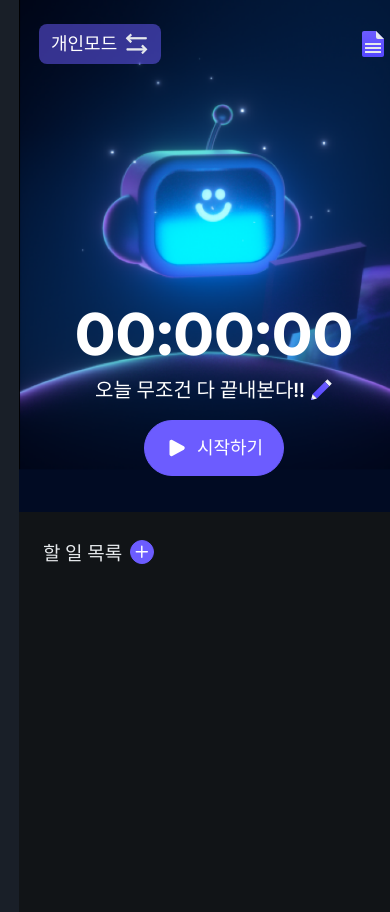
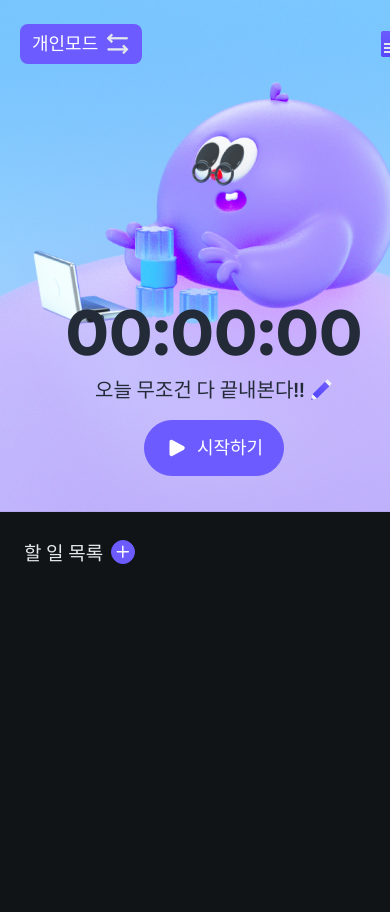
Before and after one commit to Nexters/time2do-FE, a React (Vite) app: page / in a window 390 px wide. Shown: the top 912 px of the page. Built offline with nearby package versions, Linux system fonts and the light colour scheme.

Commit message:
feat: 카운트업 이미지 및 스타일링 변경 및 반응형 최대너비 변경

```diff
--- a/src/components/CountUpHeader.tsx
+++ b/src/components/CountUpHeader.tsx
@@ -55,7 +55,7 @@ export const CountUpHeader = () => {
     <>
       <div className="relative h-full w-full bg-[url('/img/character.png')] bg-cover bg-center text-white">
         <div className="absolute top-0 left-0 flex w-full items-center justify-between px-5 py-6">
-          <button className="btn-primary btn-sm btn h-10 border-0 bg-opacity-50 text-lg font-bold">
+          <button className="btn-primary btn-sm btn h-10 border-0 text-lg font-bold">
             개인모드
             <Switch classNames="ml-2" />
           </button>
@@ -64,10 +64,10 @@ export const CountUpHeader = () => {
             <Report />
           </button>
         </div>
-        <div className="absolute bottom-0 mb-9 min-w-full text-center ">
+        <div className="absolute bottom-0 mb-9 min-w-full text-center text-grey-850">
           <div className="mb-3">
             <div className="mb-3">
-              <span className="countdown font-montserrat text-6xl font-bold">
+              <span className="countdown font-montserrat text-[4rem] font-bold">
                 {/* @ts-ignore */}
                 <span style={{ '--value': hours }}></span>:<span style={{ '--value': minutes }}></span>:
                 {/* @ts-ignore */}
@@ -158,7 +158,7 @@ export const TimerButtons = ({
               clipRule="evenodd"
             />
           </svg>
-          시작하기
+          재시작
         </button>
       )}
 
--- a/src/layouts/DefaultLayout.tsx
+++ b/src/layouts/DefaultLayout.tsx
@@ -2,10 +2,8 @@ import { Outlet } from 'react-router-dom'
 
 export function DefaultLayout() {
   return (
-    <div className="font-pretendard">
-      <main className="relative m-auto grid min-h-screen w-screen max-w-[26.75rem] grid-rows-header-footer overflow-x-hidden text-grey-300">
-        <Outlet />
-      </main>
-    </div>
+    <main className="relative m-auto grid min-h-screen w-full grid-rows-header-footer overflow-x-hidden font-pretendard text-grey-300 sm:max-w-md">
+      <Outlet />
+    </main>
   )
 }
```
Also changed, not shown: public/img/character.png, public/img/character2.png (added).
